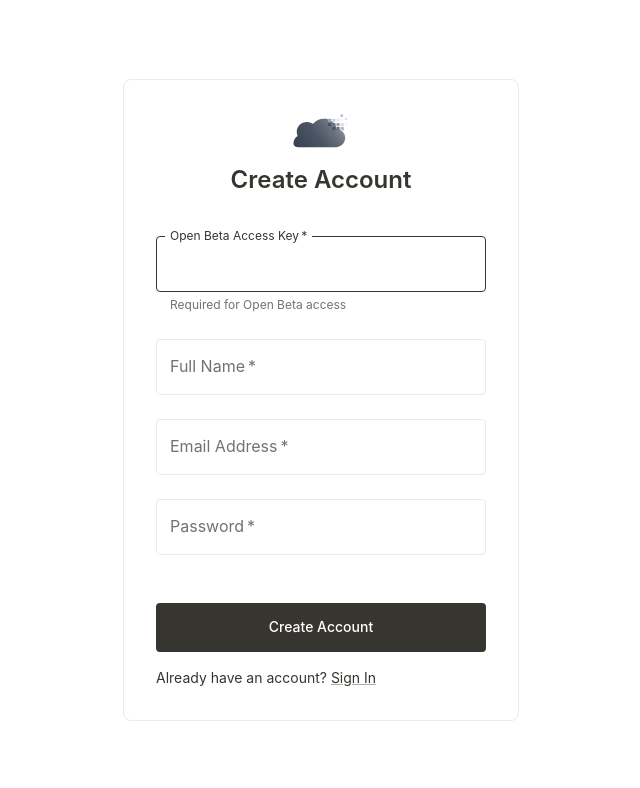
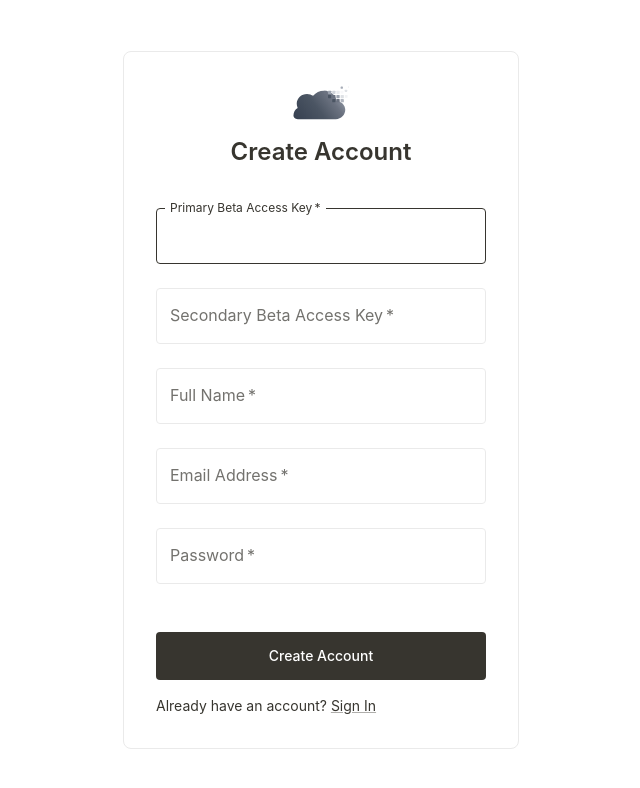
Before and after one commit to ceguyyy/CeguyyyDrive, a React (Vite) app in the folder frontend/: page /register in a window 1280 px wide. Shown: the top 788 px of the page, without its empty margins (319-959 px from the left). Built offline with nearby package versions, Linux system fonts and the light colour scheme; no server answers; a web font is replaced by a local one.

Commit message:
Update Primary and Secondary password-masked Beta Access Keys

```diff
--- a/frontend/src/pages/Register.jsx
+++ b/frontend/src/pages/Register.jsx
@@ -13,7 +13,8 @@ const schema = z.object({
     fullName: z.string().min(2, "Full Name must be at least 2 characters"),
     email: z.string().email("Invalid email address"),
     password: z.string().min(8, "Password must be at least 8 characters"),
-    accessKey: z.string().min(1, "Open Beta Access Key is required")
+    accessKey: z.string().min(1, "Primary Beta Access Key is required"),
+    secondaryAccessKey: z.string().min(1, "Secondary Beta Access Key is required")
 });
 
 export default function Register() {
@@ -99,14 +100,28 @@ export default function Register() {
                         margin="normal"
                         required
                         fullWidth
+                        type="password"
                         id="accessKey"
-                        label="Open Beta Access Key"
-                        placeholder="e.g. BETA2026"
+                        label="Primary Beta Access Key"
+                        placeholder="Enter Primary Beta Key"
                         autoComplete="off"
                         autoFocus
                         {...register('accessKey')}
                         error={!!errors.accessKey}
-                        helperText={errors.accessKey?.message || "Required for Open Beta access"}
+                        helperText={errors.accessKey?.message}
+                    />
+                    <TextField
+                        margin="normal"
+                        required
+                        fullWidth
+                        type="password"
+                        id="secondaryAccessKey"
+                        label="Secondary Beta Access Key"
+                        placeholder="Enter Secondary Beta Key"
+                        autoComplete="off"
+                        {...register('secondaryAccessKey')}
+                        error={!!errors.secondaryAccessKey}
+                        helperText={errors.secondaryAccessKey?.message}
                     />
                     <TextField
                         margin="normal"
```
Also changed, not shown: 2 other files (tests, documents, lock files or other folders).
